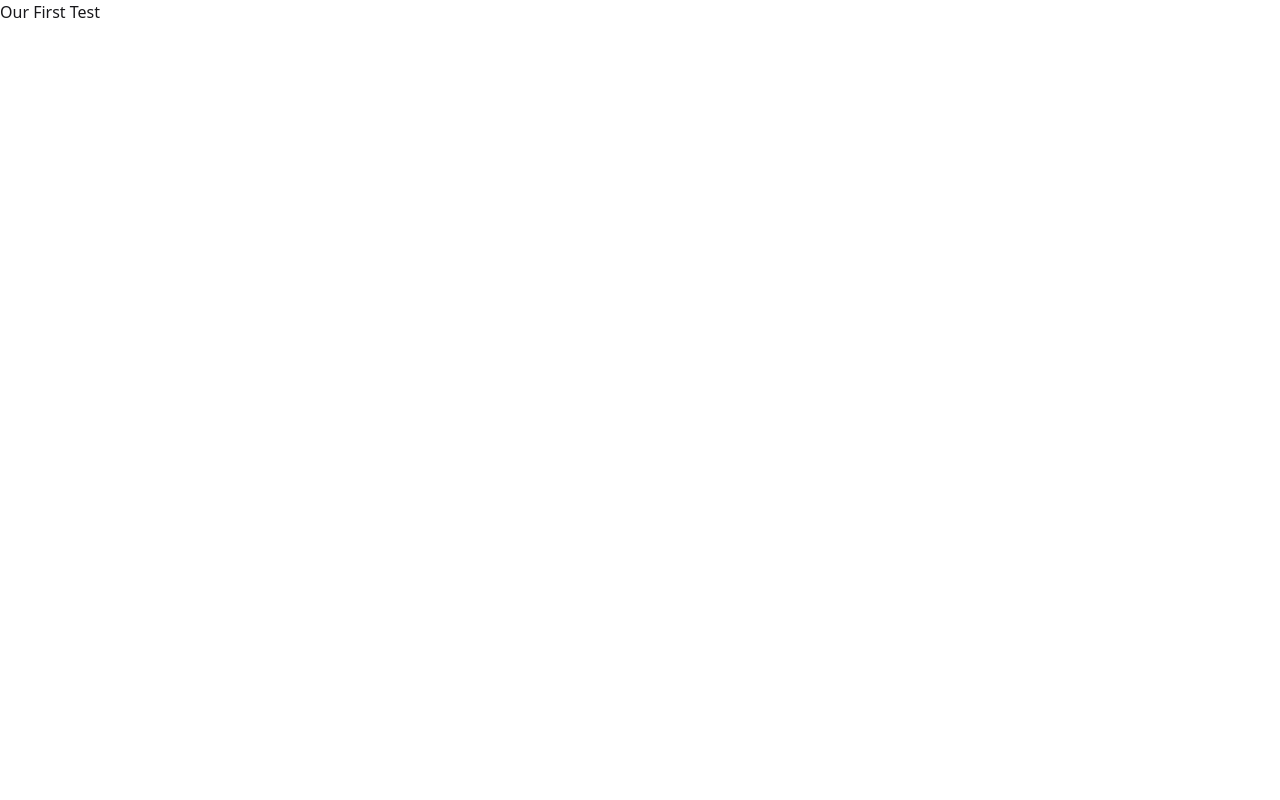
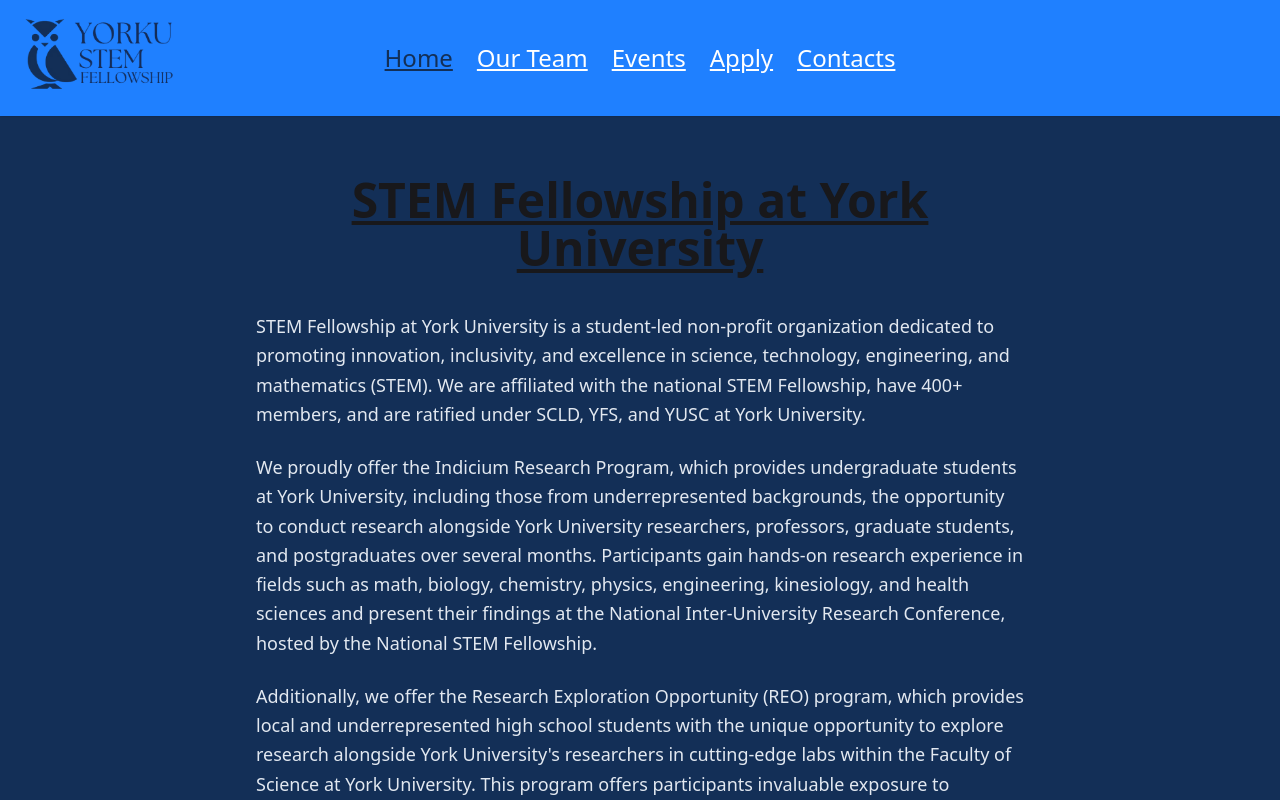
Before and after one commit to prabhnoorughra/SFYU-main-site, a React (Vite) app: page / in a window 1280 px wide. Built offline with nearby package versions, Linux system fonts and the light colour scheme; no server answers.

Commit message:
Create Routes and Implement them with Outlet

```diff
--- a/src/App.jsx
+++ b/src/App.jsx
@@ -2,15 +2,29 @@
 import { Outlet, useLocation, useNavigate } from 'react-router-dom';
 import PropTypes from 'prop-types';
 import './App.css'
+import NavBar from './components/NavBar';
+
+const apiURL = import.meta.env.VITE_API_URL;
 
 function App() {
+  //log a visit to the site
+  useEffect(() => {
+    fetch(`${apiURL}/`, {
+      method: "POST"
+    })
+  }, []);
 
   return (
     <>
-      <h1>
-        Our First Test
-      </h1>
-      <Outlet />
+        <div className='h-screen flex flex-column w-screen'>
+          <div className='h-screen w-screen grid grid-cols-1 grid-rows-[auto_1fr]
+        text-black'>
+            <NavBar />
+            <div className="bg-[#132F57] overflow-y-auto">
+              <Outlet />
+            </div>
+        </div>
+        </div>
     </>
   )
 }
--- a/src/routes.jsx
+++ b/src/routes.jsx
@@ -1,5 +1,10 @@
 import App from "./App";
 import ErrorPage from "./components/ErrorPage"
+import HomePage from "./components/HomePage";
+import ApplyPage from "./components/ApplyPage";
+import ContactsPage from "./components/ContactsPage";
+import TeamPage from "./components/TeamPage";
+import EventsPage from "./components/EventsPage";
 
 
 
@@ -11,7 +16,11 @@
         element: <App />,
         errorElement: <ErrorPage />,
         children: [
-
+            {index: true,           element: <HomePage />},
+            {path: "apply",         element: <ApplyPage />},
+            {path: "contacts",      element: <ContactsPage />},
+            {path: "team",          element: <TeamPage />},
+            {path: "events",        element: <EventsPage />},
         ],
     },
     {
```
